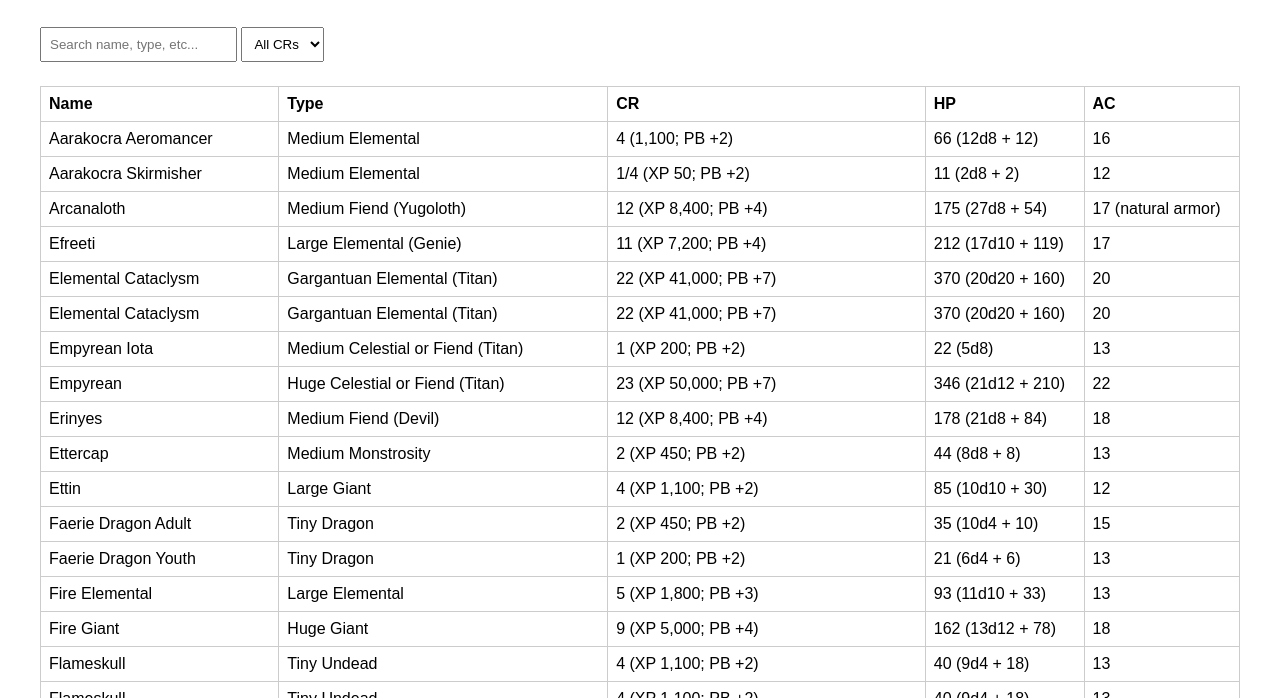
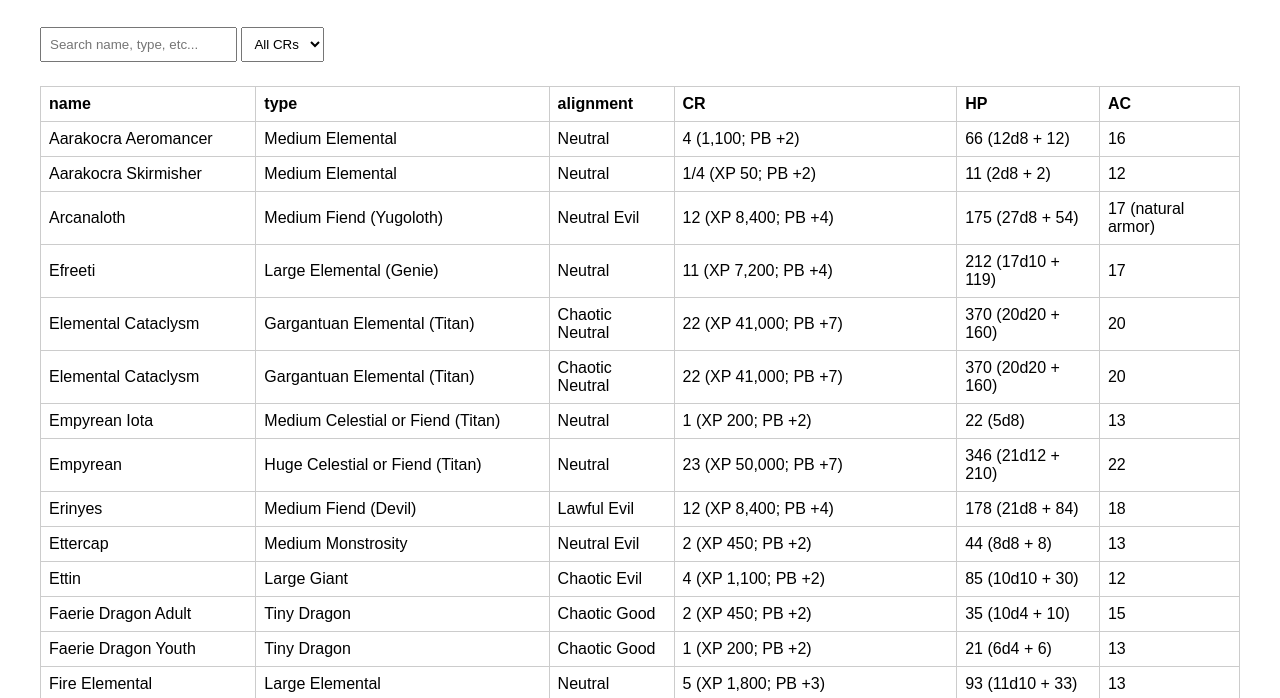
Before and after one commit to gnardini/dnd-2024-monsters, a plain HTML site: page index.html in a window 1280 px wide. Shown: the part 101-799 px from the top of the page. Drawn offline with Linux system fonts and the light colour scheme.

Commit message:
Update monster table to dynamically show only available properties and indicate missing ones

```diff
--- a/index.html
+++ b/index.html
@@ -14,11 +14,6 @@
   <table id="monsterTable">
     <thead>
       <tr>
-        <th>Name</th>
-        <th>Type</th>
-        <th>CR</th>
-        <th>HP</th>
-        <th>AC</th>
       </tr>
     </thead>
     <tbody></tbody>
--- a/script.js
+++ b/script.js
@@ -3,23 +3,40 @@ async function loadMonsters() {
   const monsters = await response.json();
 
   const tableBody = document.querySelector("#monsterTable tbody");
+  const tableHead = document.querySelector("#monsterTable thead tr");
   const searchInput = document.getElementById("search");
   const crFilter = document.getElementById("crFilter");
   const detailBox = document.getElementById("monsterDetail");
   const monsterTable = document.getElementById("monsterTable");
   const searchContainer = document.querySelector("#search").parentElement;
 
+  const allKeys = ["name", "type", "alignment", "CR", "HP", "AC"];
+
+  // Create table headers
+  tableHead.innerHTML = "";
+  Array.from(allKeys).forEach((key) => {
+    const th = document.createElement("th");
+    th.textContent = key;
+    tableHead.appendChild(th);
+  });
+
   function render(monsters) {
     tableBody.innerHTML = "";
     monsters.forEach((m, index) => {
       const row = document.createElement("tr");
-      row.innerHTML = `
-          <td>${m.name}</td>
-          <td>${m.type}</td>
-          <td>${m.CR}</td>
-          <td>${m.HP}</td>
-          <td>${m.AC}</td>
-        `;
+
+      // Add cells for each possible key
+      Array.from(allKeys).forEach((key) => {
+        const cell = document.createElement("td");
+        if (m.hasOwnProperty(key)) {
+          cell.textContent = m[key];
+        } else {
+          cell.textContent = "-";
+          cell.classList.add("missing-data");
+        }
+        row.appendChild(cell);
+      });
+
       row.addEventListener("click", () => showDetails(m));
       tableBody.appendChild(row);
     });
--- a/style.css
+++ b/style.css
@@ -14,6 +14,11 @@ td {
   padding: 8px;
   border: 1px solid #ccc;
   text-align: left;
+}
+
+.missing-data {
+  color: #999;
+  font-style: italic;
 }
 
 input,
```
